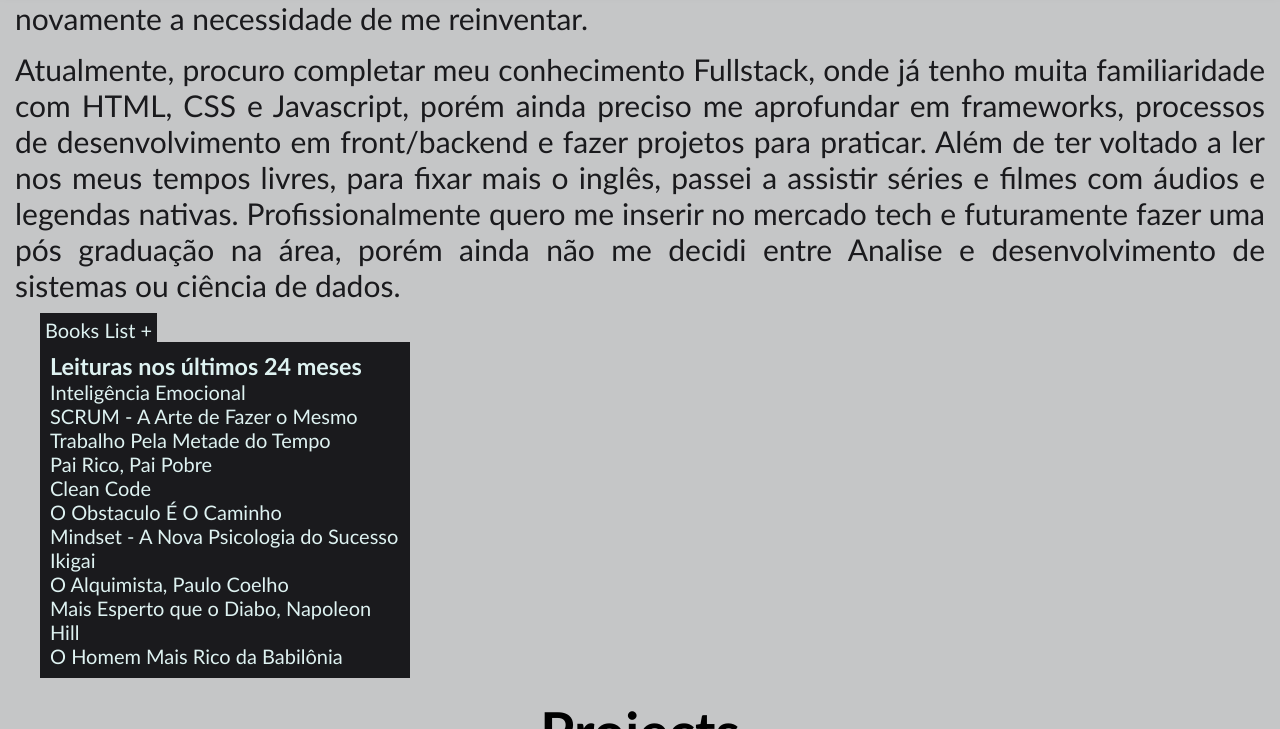
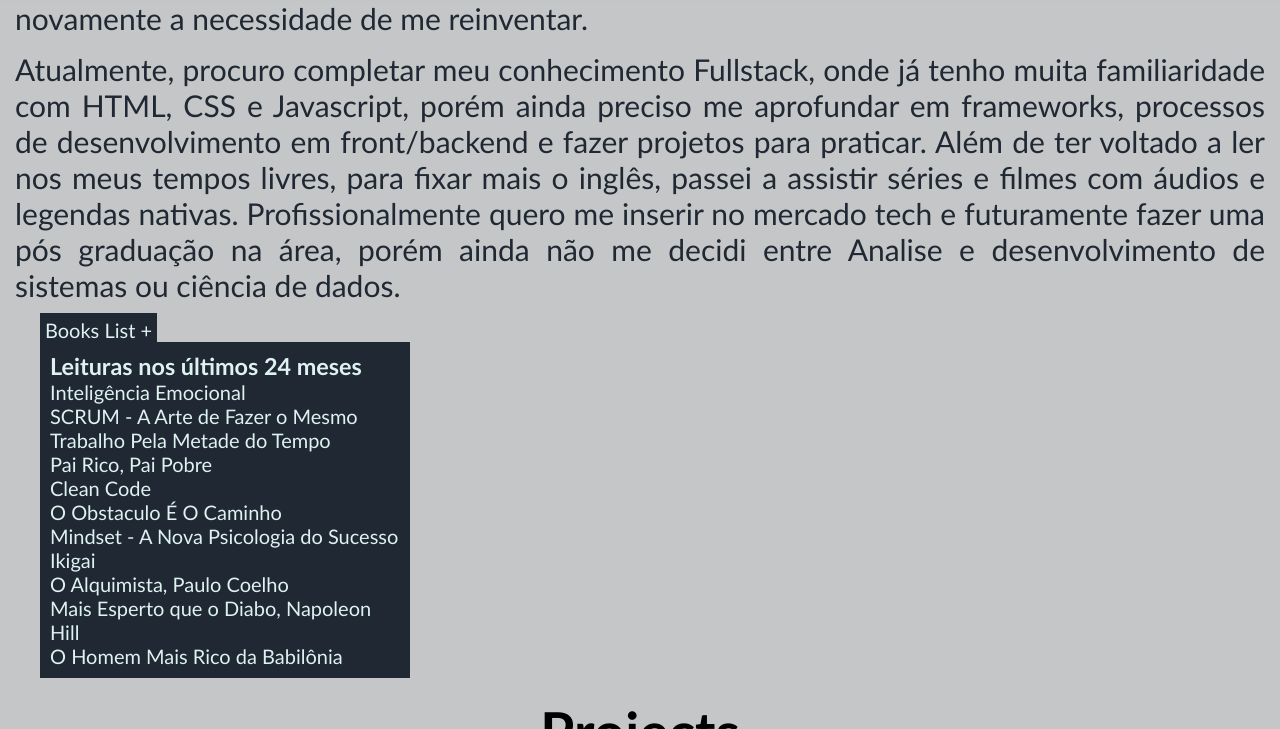
Before and after one commit to NickolasEdu/resume-web, a plain HTML site: page index.html in a window 1280 px wide. Both pictures are taken after a click on the element "Books List +". Shown: the part 5095-5824 px from the top of the page. Drawn offline with Linux system fonts and the light colour scheme.

Commit message:
new color shades apply

```diff
--- a/css/style.css
+++ b/css/style.css
@@ -1,10 +1,12 @@
 :root {
+
     --lightColor: #DEF2F1;
-    --darkColor: #1A1A1D;
+    --darkColor: #1f2833;
 
     --colorPrimary: #C5C6C7;
     --colorSecondary: #0B0C10;
 }
+
 
 * {
     margin: 0;
@@ -92,7 +94,7 @@
 
 #profileHome .profileInfo a p {
     margin: auto 3em;
-    background-color: var(--darkColor);
+    background-color: var(--colorSecondary);
     padding: 10px;
     border-radius: 50px;
     color: var(--colorPrimary);
@@ -121,7 +123,7 @@
 .profileCert img {
     margin: 2em;
     padding: 15px;
-    background-color: var(--colorSecondary);
+    background-color: var(--darkColor);
     max-width: 80%;
 }
 
@@ -164,8 +166,8 @@ p {
 }
 
 #about #booksButton {
-    color: #DEF2F1;
-    background-color: #1A1A1D;
+    color: var(--lightColor);
+    background-color: var(--darkColor);
     padding: 5px;
     margin: 2em;
     width: 100px;
@@ -174,9 +176,9 @@ p {
 
 #about #booksList {
     width: 350px;
-    color: #DEF2F1;
+    color: var(--lightColor);
     padding: 10px;
-    background-color: #1A1A1D;
+    background-color: var(--darkColor);
     margin-left: 2em;
 }
 
@@ -260,7 +262,7 @@ p {
 #footer {
     width: 100%;
     height: 50px;
-    background-color: var(--darkColor);
+    background-color: var(--colorSecondary);
     margin-top: 15px;
 }
 
```
